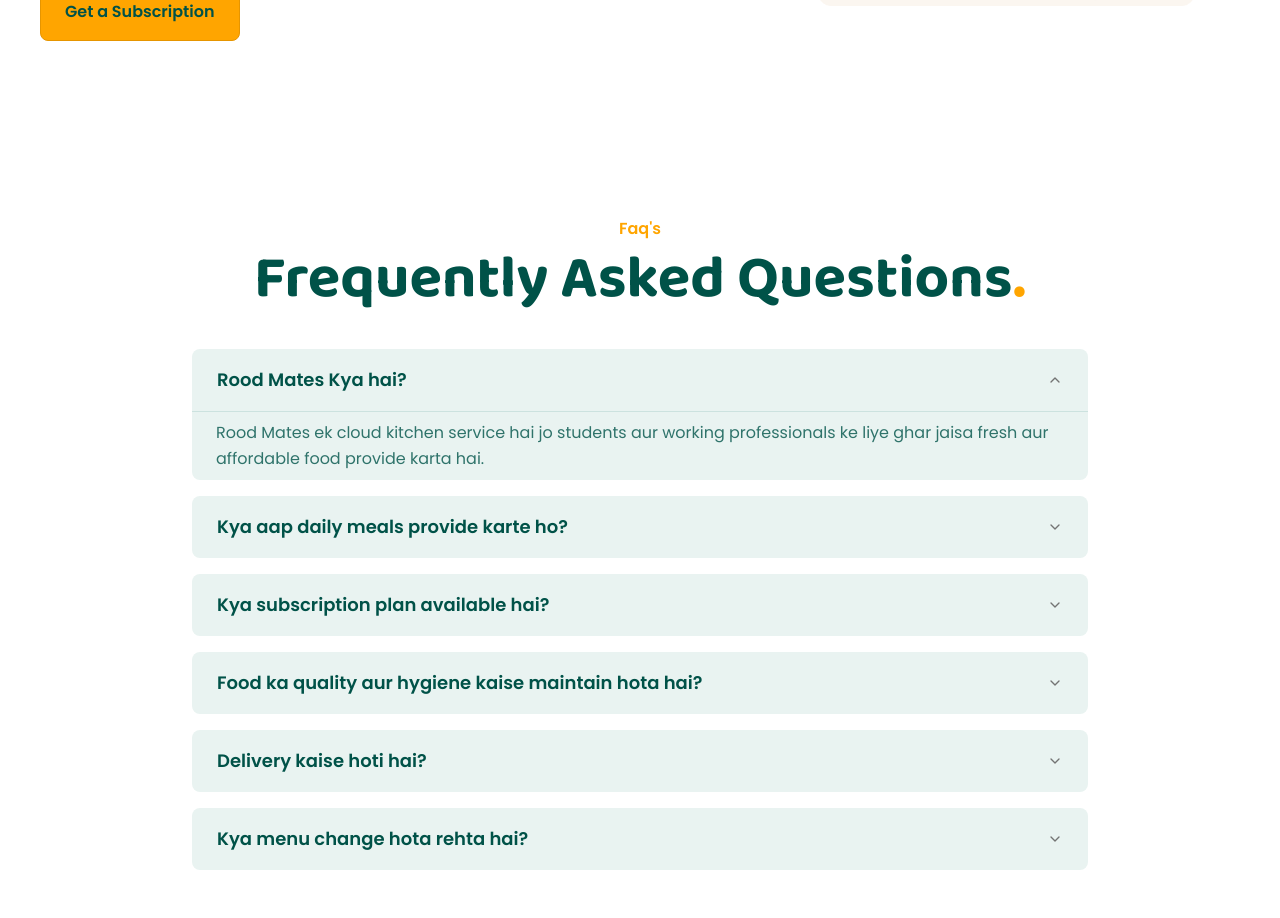
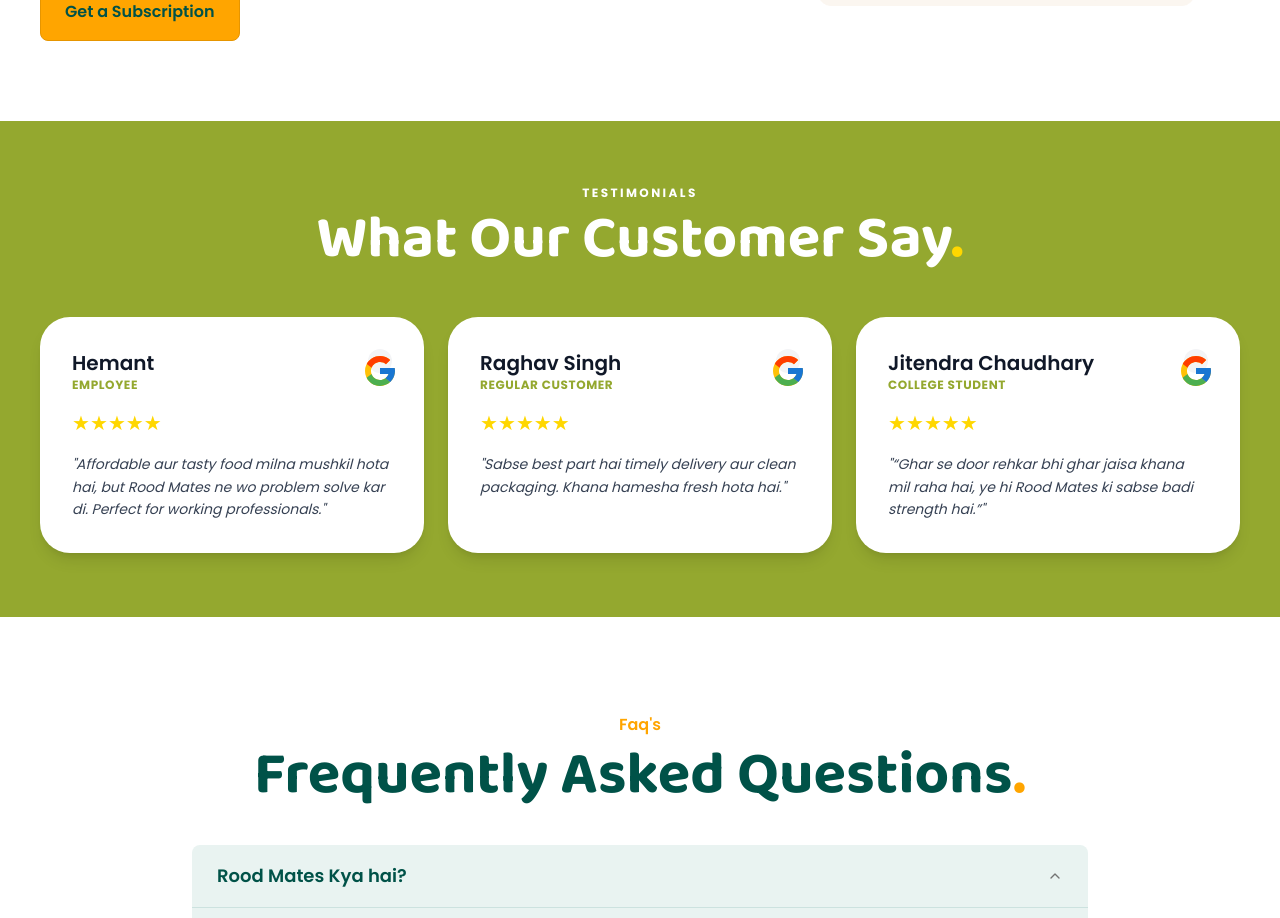
Before and after one commit to visheshgaur/Roodmate, a Next.js app: page / in a window 1280 px wide. Shown: the part 3020-3938 px from the top of the page. Built offline with nearby package versions, Linux system fonts and the light colour scheme; no server answers.

Commit message:
Testimonials-added

```diff
--- a/app/page.tsx
+++ b/app/page.tsx
@@ -3,6 +3,8 @@
 import { Foodquality } from "@/components/home/Foodquality";
 import { Hero } from "@/components/home/Hero";
 import { MenuSection } from "@/components/home/MenuSection";
+import TestimonialsSection from "@/components/home/TestimonialsSection";
+
 import Footer from "@/components/shared/Footer";
 
 export default function Home() {
@@ -13,6 +15,7 @@
       <MenuSection/>
       <Aboutus/>
       <Foodquality/>
+      <TestimonialsSection/>
       <Faqs/>
       <Footer/>
 
--- /dev/null
+++ b/components/home/TestimonialsSection/TestimonialsData.ts
@@ -0,0 +1,32 @@
+export interface TestimonialData {
+  id: string;
+  name: string;
+  type:String;
+  rating: number;
+  content: string;
+}
+
+export const TESTIMONIALS: TestimonialData[] = [
+  {
+    id: "1",
+    name: "Hemant",
+    type:"Employee",
+    rating: 5,
+    content: "Affordable aur tasty food milna mushkil hota hai, but Rood Mates ne wo problem solve kar di. Perfect for working professionals.",
+  },
+  {
+    id: "2",
+    name: "Raghav Singh",
+    type:"Regular Customer",
+    rating: 5,
+    content: "Sabse best part hai timely delivery aur clean packaging. Khana hamesha fresh hota hai.",
+  },
+  {
+    id: "3",
+    name: "Jitendra Chaudhary",
+    type:"College Student",
+    rating: 5,
+    content: "“Ghar se door rehkar bhi ghar jaisa khana mil raha hai, ye hi Rood Mates ki sabse badi strength hai.”",
+  },
+
+];
--- /dev/null
+++ b/components/home/TestimonialsSection/index.tsx
@@ -0,0 +1,59 @@
+import React from 'react';
+import { TESTIMONIALS } from './TestimonialsData';
+import { FcGoogle } from "react-icons/fc";
+
+const TestimonialsSection = () => {
+  return (
+    <section className="bg-[#94A82F] py-16 px-4 md:px-10 ">
+      <div className="max-w-7xl mx-auto">
+        {/* Header Section */}
+        <div className="text-center mb-12">
+          <p className=" body-text text-white uppercase tracking-[0.2em] text-xs font-bold mb-2">
+            TESTIMONIALS
+          </p>
+          <h2 className="heading text-3xl md:text-4xl lg:text-6xl text-white font-bold">
+            What Our Customer Say<span className="text-[#FFD700]">.</span>
+          </h2>
+        </div>
+
+        {/* Cards Grid */}
+        <div className="grid grid-cols-1 md:grid-cols-3 gap-6">
+          {TESTIMONIALS.map((item) => (
+            <div
+              key={item.id}
+              className="bg-white p-8 rounded-[30px] shadow-lg flex flex-col justify-between transition-transform hover:scale-[1.02]"
+            >
+              <div>
+                <div className="flex justify-between items-start mb-4">
+                  <div>
+                    <h3 className="body-text font-semibold text-xl text-gray-900">{item.name}</h3>
+                    <p className="body-text text-[#94A82F] text-xs font-bold uppercase tracking-wider">
+                      {item.type}
+                    </p>
+                  </div>
+                  {/* Verified Icon Placeholder */}
+                  <div className="w-6 h-6 bg-gray-100 rounded-full flex items-center justify-center">
+                    <span className="text-4xl font-bold pt-5"><FcGoogle /></span>
+                  </div>
+                </div>
+
+                {/* Star Rating */}
+                <div className="flex text-[#FFD700] mb-4 text-xl">
+                  {[...Array(5)].map((_, i) => (
+                    <span key={i}>{i < item.rating ? '★' : '☆'}</span>
+                  ))}
+                </div>
+
+                <p className="body-text text-gray-700 leading-relaxed italic text-sm">
+                  "{item.content}"
+                </p>
+              </div>
+            </div>
+          ))}
+        </div>
+      </div>
+    </section>
+  );
+};
+
+export default TestimonialsSection;
--- a/package.json
+++ b/package.json
@@ -12,6 +12,7 @@
     "@clerk/nextjs": "^7.2.2",
     "class-variance-authority": "^0.7.1",
     "clsx": "^2.1.1",
+    "embla-carousel-react": "^8.6.0",
     "lucide-react": "^1.8.0",
     "mongoose": "^9.3.3",
     "next": "16.2.1",
```
Also changed, not shown: components/home/TestimonialsSection/TestimonialCard.tsx (added), 1 other file (tests, documents, lock files or other folders).
